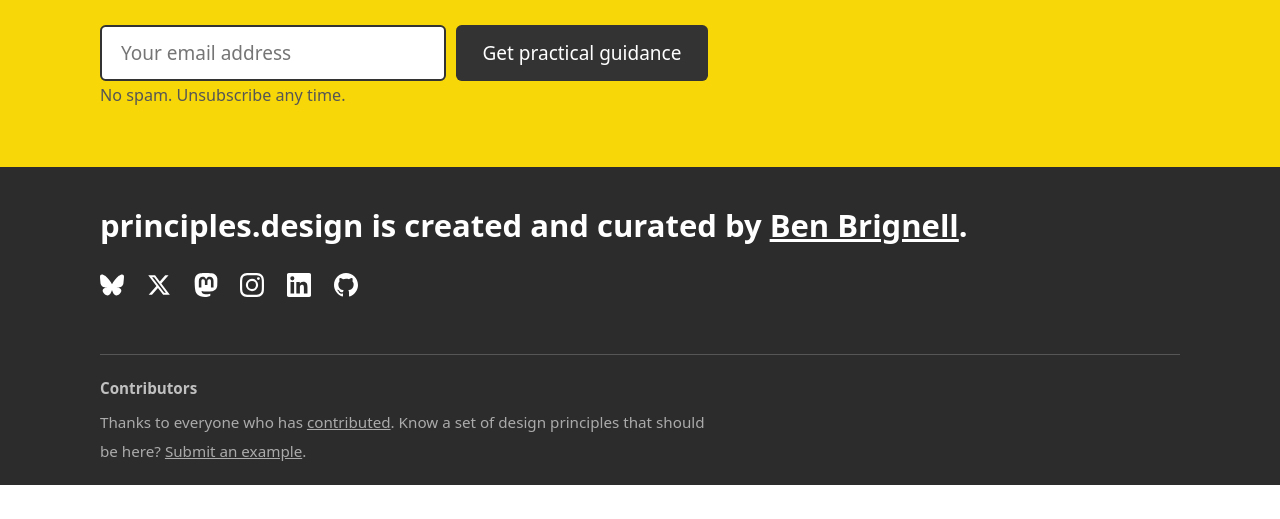
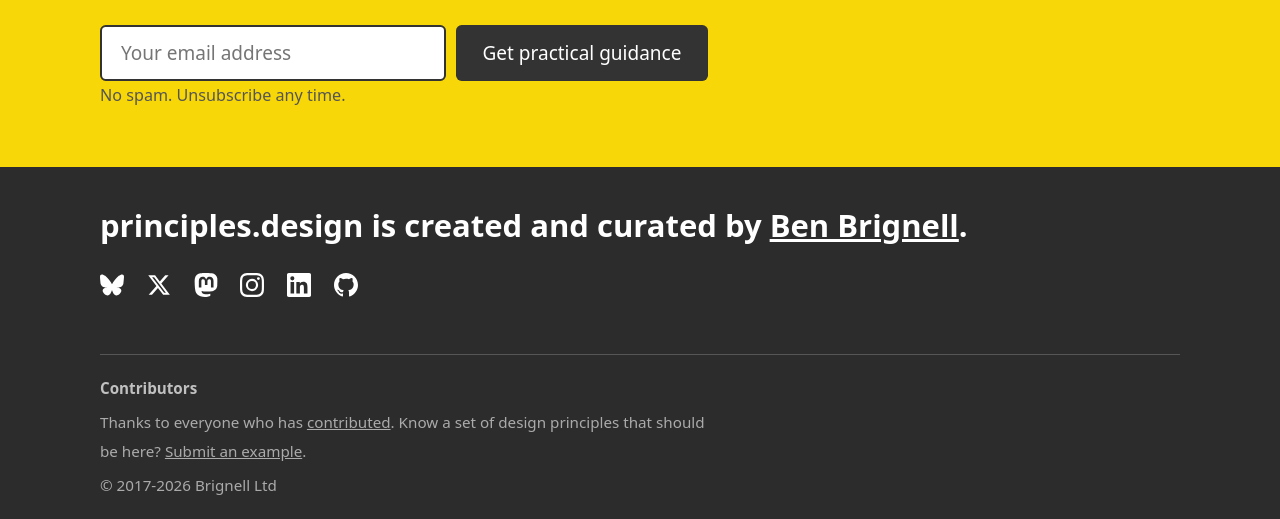
Before and after one commit to benbrignell/principles.design, a Jekyll site: the page built from index.html, in a window 1280 px wide and 900 px high, scrolled down 2699 px, cut to the strip 381-900 px from the top of the window. Built offline with Jekyll 4.4.1, drawn with Linux system fonts in a browser that asks for light colours; comment, search, counter and statistics services are not loaded; before the commit the page ends 3565 px from its top, so only the background shows below that.

Commit message:
Add copyright notice to footer

```diff
--- a/_includes/footer.html
+++ b/_includes/footer.html
@@ -93,6 +93,9 @@
       <div class="full" style="margin-top: 1.5em; padding-top: 1em; border-top: 1px solid rgba(255,255,255,0.2);">
         <p style="font-size: 0.8em; color: rgba(255,255,255,0.7); margin: 0;"><strong>Contributors</strong></p>
         <p style="font-size: 0.8em; color: rgba(255,255,255,0.6); margin: 0.3em 0 0;">Thanks to everyone who has <a href="https://github.com/benbrignell/design-principles/graphs/contributors" style="color: rgba(255,255,255,0.6);">contributed</a>. Know a set of design principles that should be here? <a href="/contribute/" style="color: rgba(255,255,255,0.6);">Submit an example</a>.</p>
+        <p style="font-size: 0.8em; color: rgba(255,255,255,0.6); margin: 0.3em 0 0;">
+          © 2017-2026 Brignell Ltd
+        </p>
       </div>
     </div>
 </div>
```
